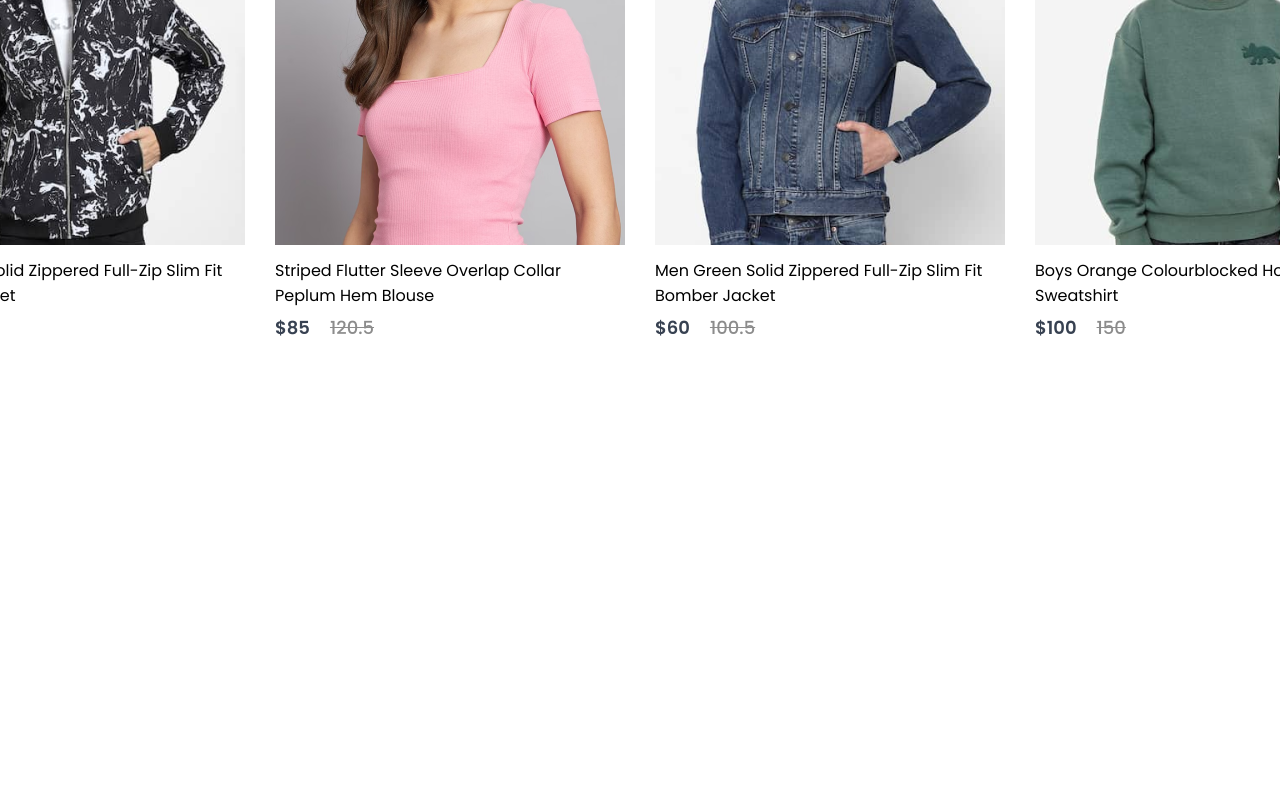
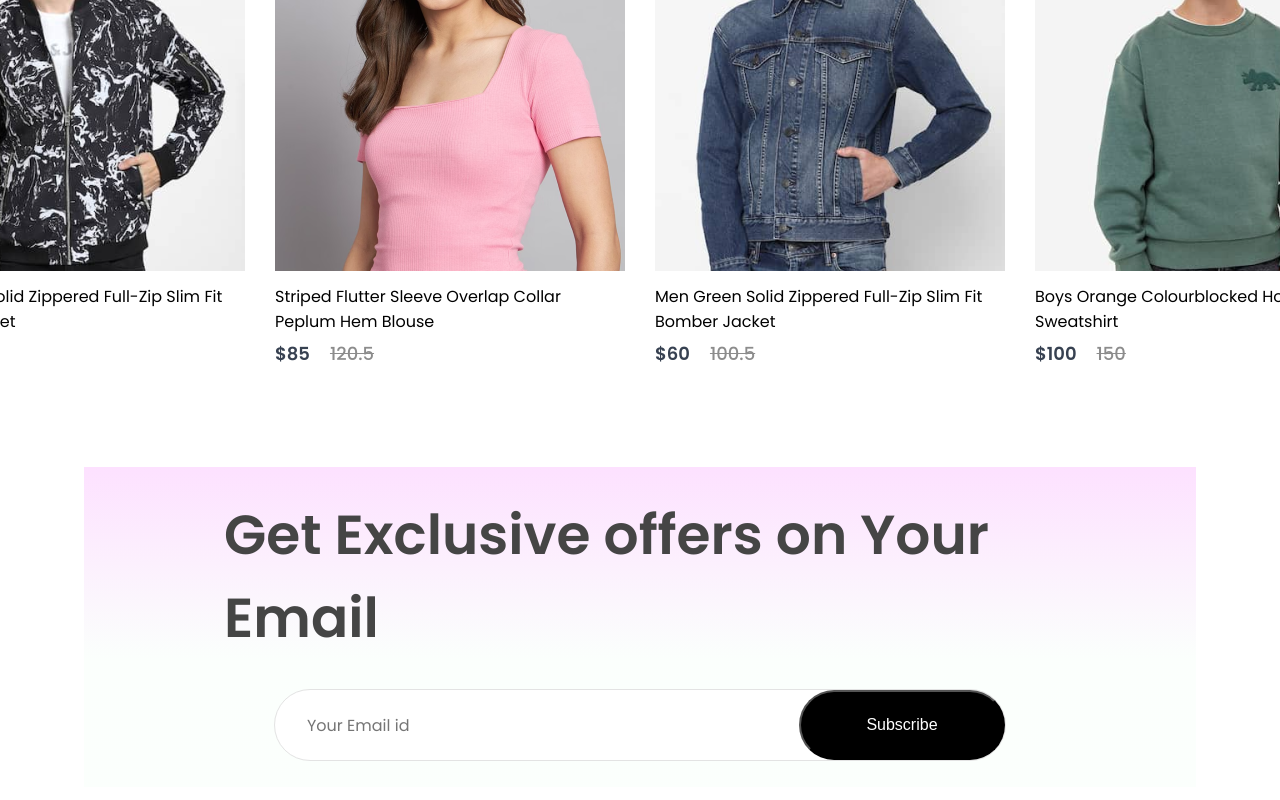
Before and after one commit to gargsona7130/React_Ecommerce, a React (Create React App) app: page / in a window 1280 px wide. Shown: the part 4461-5261 px from the top of the page. Before the commit the page ends 4802 px from the top, so only its background shows below. Built offline with nearby package versions, Linux system fonts and the light colour scheme.

Commit message:
Newsletter

```diff
--- a/src/Components/NewCollections/NewCollections.css
+++ b/src/Components/NewCollections/NewCollections.css
@@ -2,8 +2,8 @@
     display:flex;
     flex-direction: column;
     align-items:center;
-    gap:10px;
-    height:90vh;
+    gap:20px;
+    margin-bottom: 100px;
 }
 
 .new-collections h1{
--- /dev/null
+++ b/src/Components/NewsLetter/NewsLetter.css
@@ -0,0 +1,56 @@
+.newsletter{
+    width:65%;
+    height: 40vh;
+    display:flex;
+    flex-direction:column;
+    align-items: center;
+    justify-content:center;
+    margin: auto;
+    padding: 0px 140px;
+    margin-bottom: 150px;
+    background: linear-gradient(180deg, #fde1ff 0%, #e1ffea22 60%);
+    gap:30px;
+}
+
+.newsletter h1{
+    color: #454545;
+    font-size: 55px;
+    font-weight: 600;
+}
+
+.newsletter p{
+    color: #454545;
+    font-size: 20px;
+}
+
+.newsletter div{
+    display:flex;
+    align-items:center;
+    justify-content:space-between;
+    background:white;
+    width:730px;
+    height:70px;
+    border-radius: 80px;
+    border: 1px solid #e3e3e3;
+
+}
+
+.newsletter input{
+    width: 500px;
+    margin-left: 30px;
+    border:none;
+    outline: none;
+    color: #616161;
+    font-family: Poppins;
+    font-size:16px;
+}
+
+.newsletter div button{
+    width: 210px;
+    height: 70px;
+    border-radius: 80px;
+    background: black;
+    color:white;
+    font-size: 16px;
+    cursor:pointer;
+}
--- /dev/null
+++ b/src/Components/NewsLetter/NewsLetter.jsx
@@ -0,0 +1,16 @@
+import React from 'react'
+import './NewsLetter.css'
+
+const NewsLetter = () => {
+  return (
+    <div className='newsletter'>
+    <h1> Get Exclusive offers on Your Email </h1>
+    <div>
+    <input type="email" placeholder='Your Email id' />
+    <button> Subscribe </button>
+    </div>
+    </div>
+)
+}
+
+export default NewsLetter
--- a/src/Pages/Shop.jsx
+++ b/src/Pages/Shop.jsx
@@ -3,6 +3,7 @@
 import Popular from '../Components/Popular/Popular'
 import Offers from '../Components/Offers/Offers'
 import NewCollections from '../Components/NewCollections/NewCollections'
+import NewsLetter from '../Components/NewsLetter/NewsLetter'
 
 const Shop = () => {
   return (
@@ -11,6 +12,7 @@
         <Popular/>
         <Offers/>
         <NewCollections/>
+        <NewsLetter/>
     </div>
   )
 }
```
